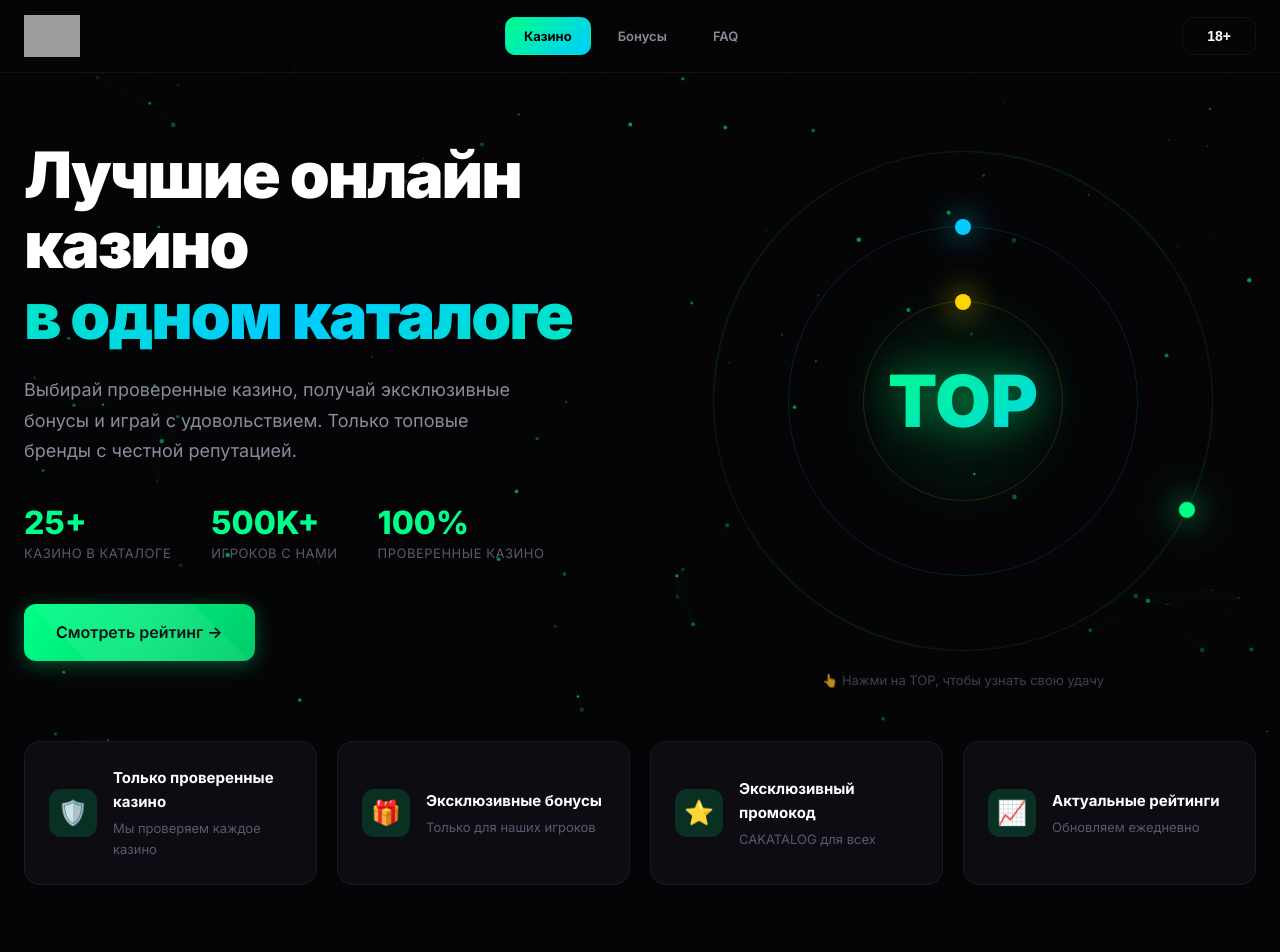
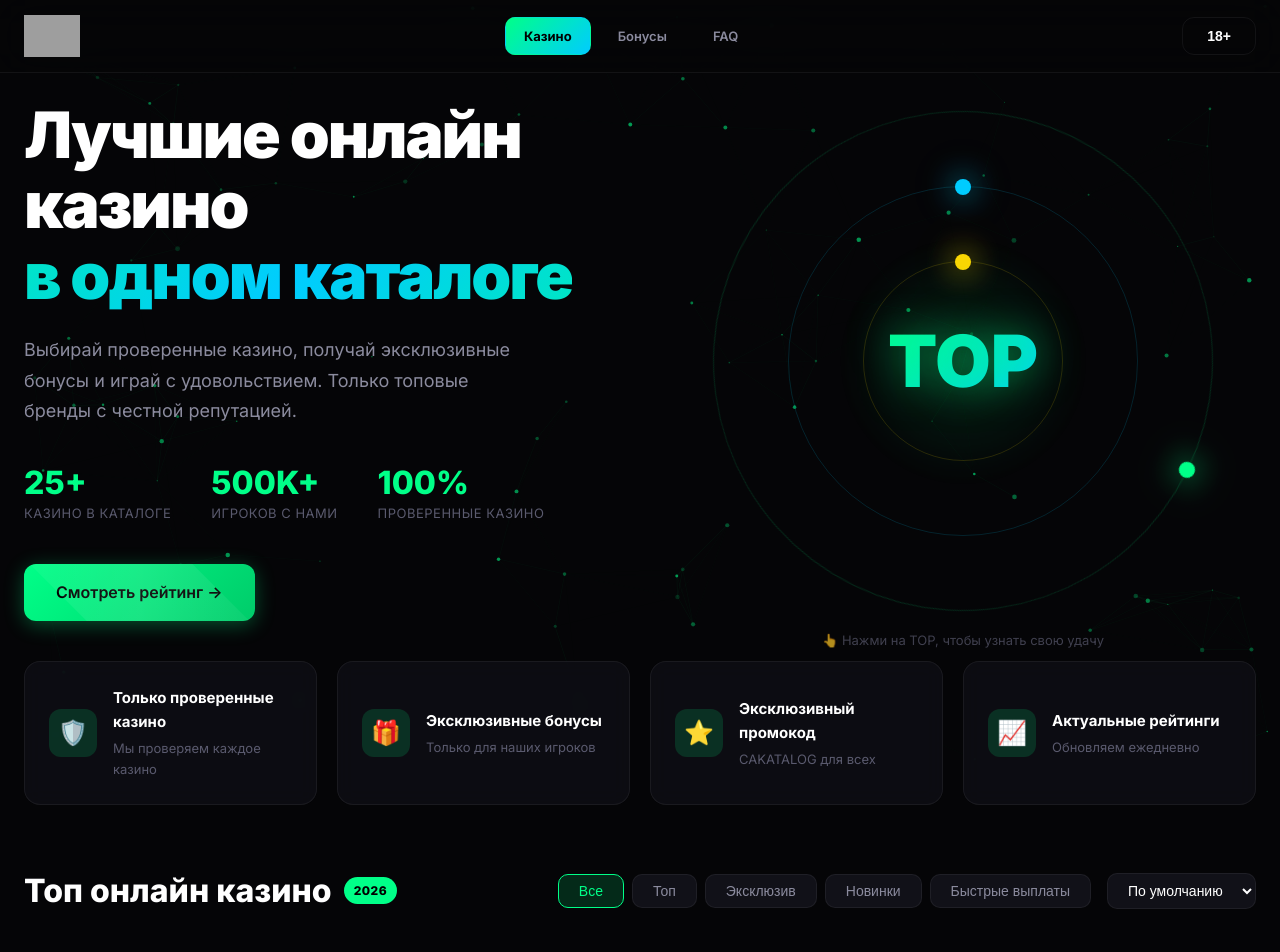
Before and after one commit to vovapokerpancher-pixel/cakatalog, a React (Vite) app: page / in a window 1280 px wide. Shown: the top 952 px of the page. Built offline with nearby package versions, Linux system fonts and the light colour scheme; grey boxes are pictures that could not be loaded.

Commit message:
Reduce hero spacing, fix overflow on all sections

```diff
--- a/src/index.css
+++ b/src/index.css
@@ -169,14 +169,13 @@ nav a.active {
 
 /* Hero */
 .hero {
-  padding: 140px 24px 80px;
+  padding: 100px 24px 40px;
   max-width: 1400px;
   margin: 0 auto;
   display: grid;
   grid-template-columns: 1fr 1fr;
   gap: 60px;
   align-items: center;
-  min-height: 90vh;
 }
 
 .hero-content h1 {
@@ -544,6 +543,7 @@ nav a.active {
   max-width: 1400px;
   margin: 0 auto;
   padding: 0 24px 40px;
+  overflow: hidden;
 }
 
 .filters-header {
@@ -1184,6 +1184,7 @@ nav a.active {
   grid-template-columns: repeat(5, 1fr);
   gap: 12px;
   margin-bottom: 40px;
+  overflow: hidden;
 }
 
 .bg-card {
```
